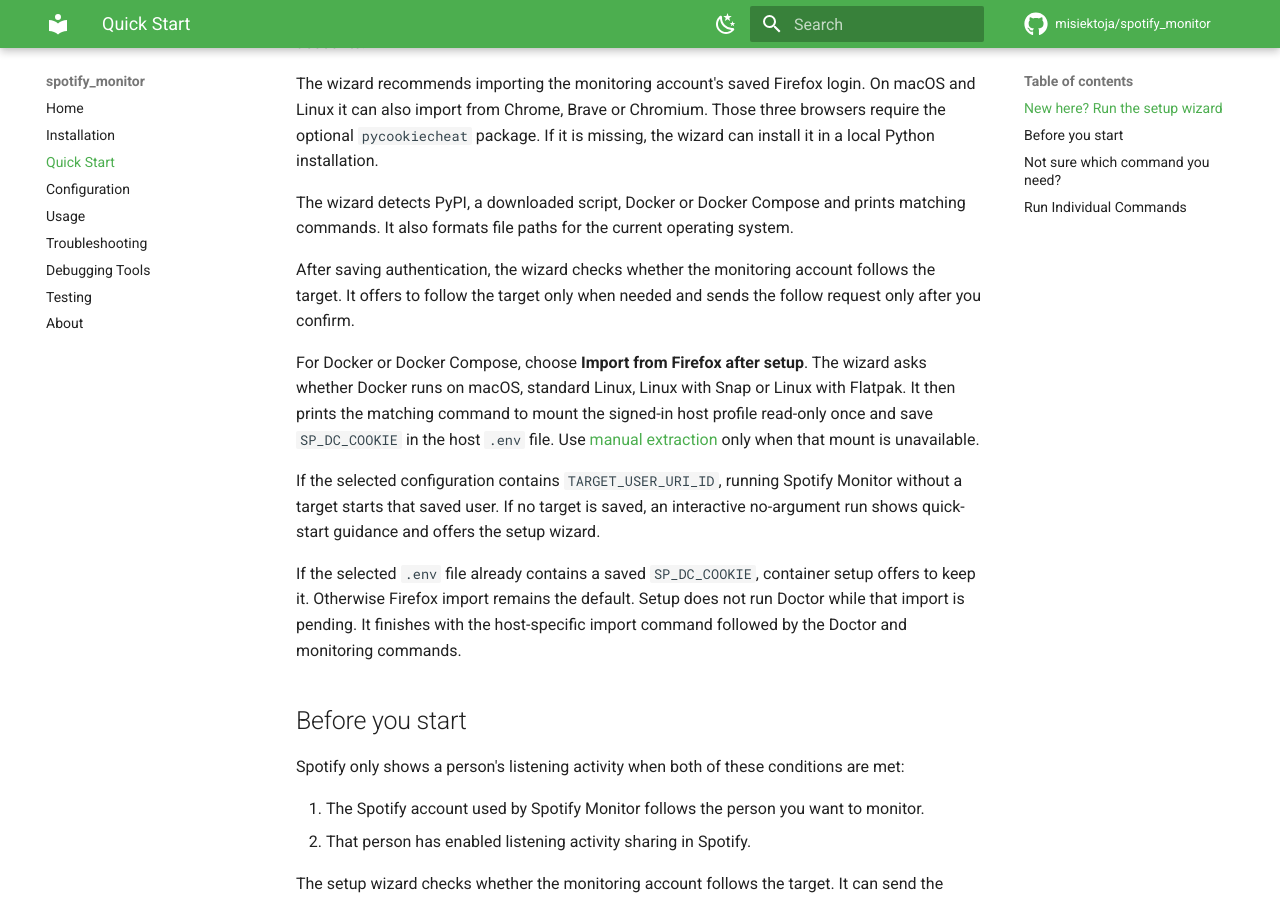
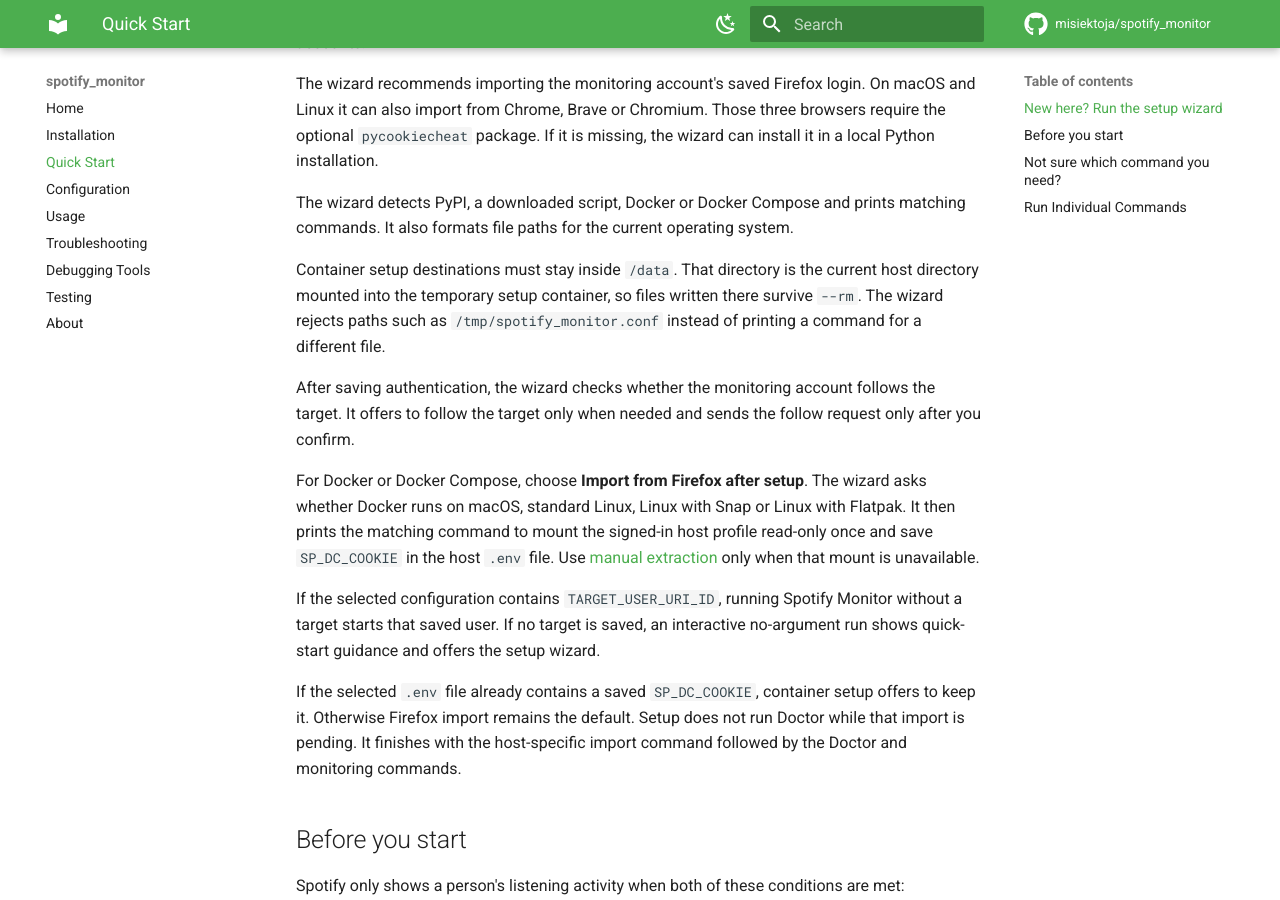
Before and after one commit to misiektoja/spotify_monitor, an MkDocs documentation site: the page built from docs/quick-start.md, in a window 1280 px wide and 900 px high, scrolled down 854 px. Built offline with MkDocs 1.6.1 and Material for MkDocs 9.7.7, drawn with Linux system fonts in a browser that asks for light colours; comment, search, counter and statistics services are not loaded; some of the changed text lies outside the part shown.

Commit message:
docs(quick-start): explain custom setup paths

````diff
--- a/docs/quick-start.md
+++ b/docs/quick-start.md
@@ -68,6 +68,8 @@
 
 The wizard detects PyPI, a downloaded script, Docker or Docker Compose and prints matching commands. It also formats file paths for the current operating system.
 
+Container setup destinations must stay inside `/data`. That directory is the current host directory mounted into the temporary setup container, so files written there survive `--rm`. The wizard rejects paths such as `/tmp/spotify_monitor.conf` instead of printing a command for a different file.
+
 After saving authentication, the wizard checks whether the monitoring account follows the target. It offers to follow the target only when needed and sends the follow request only after you confirm.
 
 For Docker or Docker Compose, choose **Import from Firefox after setup**. The wizard asks whether Docker runs on macOS, standard Linux, Linux with Snap or Linux with Flatpak. It then prints the matching command to mount the signed-in host profile read-only once and save `SP_DC_COOKIE` in the host `.env` file. Use [manual extraction](configuration.md#manual-cookie-extraction) only when that mount is unavailable.
@@ -134,7 +136,7 @@
 docker run --rm -it --init --user "$(id -u):$(id -g)" -v "$PWD:/data:z" misiektoja/spotify-monitor:latest --set-sp-dc --env-file /data/.env
 ```
 
-`--set-sp-dc` does not accept the cookie as a command-line value. Use `--env-file PATH` to select another `.env` file. `--env-file none` is invalid because this command must save the validated cookie. The older `-u` and `--spotify-dc-cookie` options still work, but their values may appear in shell history or process listings.
+`--set-sp-dc` does not accept the cookie as a command-line value. Use `--env-file PATH` to select another `.env` file. Add `--config-file PATH` when its success output should preserve a nondefault configuration path. `--env-file none` is invalid because this command must save the validated cookie. The older `-u` and `--spotify-dc-cookie` options still work, but their values may appear in shell history or process listings.
 
 A webhook URL is the private address used to deliver notifications. Treat it like a password because anyone who has it may be able to post through it. Follow the [webhook setup steps](configuration.md#webhook-settings) then save the link with the command that matches your installation:
 
@@ -180,6 +182,8 @@
 docker compose run --rm spotify_monitor "https://open.spotify.com/user/spotify_user_uri_id" --config-file /data/spotify_monitor.conf --env-file /data/.env
 ```
 
+`docker compose up --no-log-prefix` uses the default `/data/spotify_monitor.conf` and `/data/.env` paths declared in `docker-compose.yml`. If setup saved either file under another `/data` path, use the explicit `docker compose run` command printed by setup.
+
 For a direct `docker run` command on macOS or Windows PowerShell:
 
 ```sh
````
